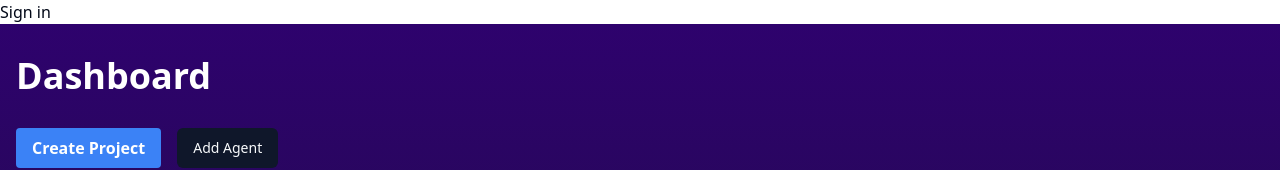
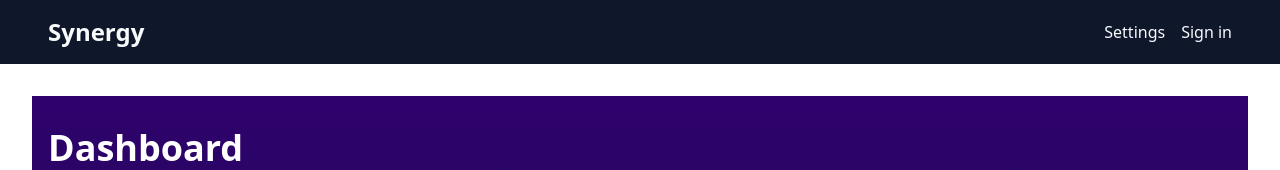
Before and after one commit to jeffskafi/sidekick, a Next.js app: page / in a window 1280 px wide. Shown: the top 170 px of the page. Built offline with nearby package versions, Linux system fonts and the light colour scheme; no server answers; the database is empty; what drizzle-zod would draw is missing.

Commit message:
fix issue with agent adding not immediately showing up

```diff
--- a/src/_components/AgentCanvas/AgentCanvasWrapper.tsx
+++ b/src/_components/AgentCanvas/AgentCanvasWrapper.tsx
@@ -1,6 +1,6 @@
 'use client';
 
-import { useState } from 'react';
+import { useState, useEffect } from 'react';
 import AgentCanvas from './AgentCanvas';
 import AgentSidebar from '../AgentSidebar';
 import { useRouter } from 'next/navigation';
@@ -11,10 +11,14 @@ interface AgentCanvasWrapperProps {
   agents: Agent[];
 }
 
-export default function AgentCanvasWrapper({ agents }: AgentCanvasWrapperProps) {
+export default function AgentCanvasWrapper({ agents: initialAgents }: AgentCanvasWrapperProps) {
   const [selectedAgents, setSelectedAgents] = useState<Agent[]>([]);
-  const [agentList, setAgentList] = useState<Agent[]>(agents);
+  const [agentList, setAgentList] = useState<Agent[]>(initialAgents);
   const router = useRouter();
+
+  useEffect(() => {
+    setAgentList(initialAgents);
+  }, [initialAgents]);
 
   const handleSelectAgents = (agents: Agent | Agent[]) => {
     setSelectedAgents(Array.isArray(agents) ? agents : [agents]);
--- a/src/app/layout.tsx
+++ b/src/app/layout.tsx
@@ -9,6 +9,7 @@ import {
   SignedOut,
   UserButton
 } from '@clerk/nextjs';
+import Link from 'next/link';
 
 export const metadata: Metadata = {
   title: "Synergy",
@@ -23,15 +24,23 @@ export default function RootLayout({
     <ClerkProvider>
       <html lang="en" className={`${GeistSans.variable}`}>
         <body>
-          <header>
+          <header className="bg-primary text-primary-foreground p-4">
+            <div className="container mx-auto flex justify-between items-center">
+              <Link href="/" className="text-2xl font-bold">Synergy</Link>
+              <nav>
+                <Link href="/settings" className="mr-4">Settings</Link>
                 <SignedOut>
                   <SignInButton />
                 </SignedOut>
                 <SignedIn>
                   <UserButton />
                 </SignedIn>
+              </nav>
+            </div>
           </header>
+          <main className="container mx-auto mt-8">
             {children}
+          </main>
         </body>
       </html>
     </ClerkProvider>
```
Lines whose indentation alone changed are shown as unchanged.
